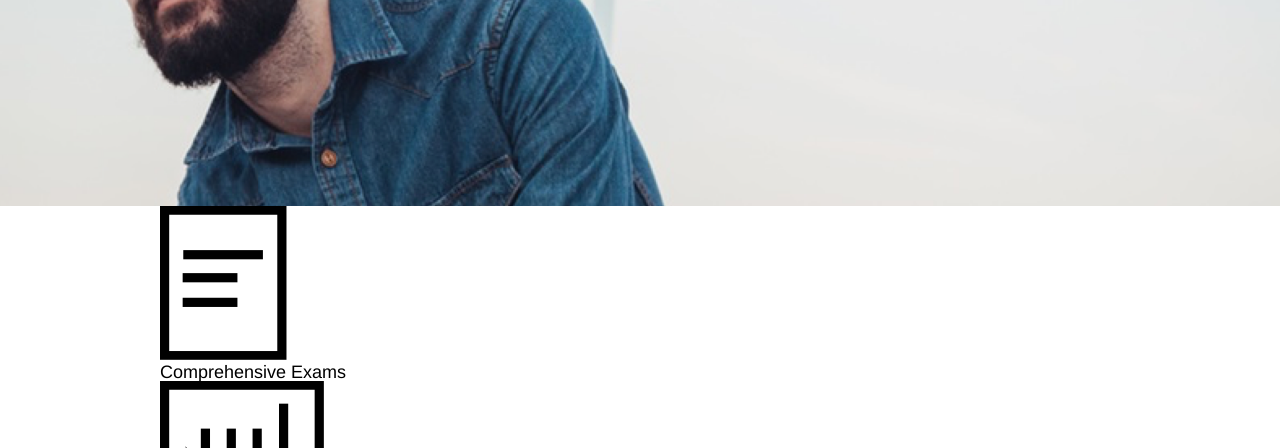
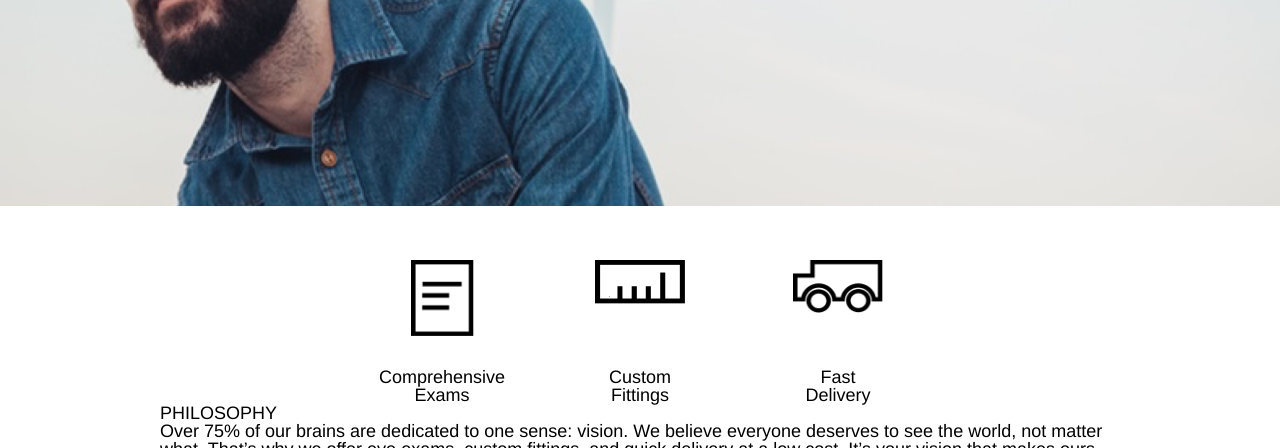
Before and after one commit to joshpetras/tortoiseshell-optics, a plain HTML site: page index.html in a window 1280 px wide. Shown: the part 352-800 px from the top of the page. Drawn offline with Linux system fonts and the light colour scheme.

Commit message:
Complete services desktop CSS.

```diff
--- a/index.html
+++ b/index.html
@@ -30,19 +30,19 @@
   <div class="site-container">
     <div class="services">
       <div class="service">
-        <div class="service-image">
+        <div class="service-image paper">
           <img src="resources/images/paper-icon.png" alt="Paper">
         </div>
         <p>Comprehensive Exams</p>
       </div>
       <div class="service">
-        <div class="service-image">
+        <div class="service-image ruler">
           <img src="resources/images/ruler-icon.png" alt="Ruler">
         </div>
         <p>Custom Fittings</p>
       </div>
       <div class="service">
-        <div class="service-image">
+        <div class="service-image truck">
           <img src="resources/images/truck-icon.png" alt="Truck">
         </div>
         <p>Fast Delivery</p>
--- a/resources/css/master.css
+++ b/resources/css/master.css
@@ -69,6 +69,41 @@ nav a {
   padding: 1.5rem 5rem;
 }
 
+.services {
+  display: flex;
+  justify-content: center;
+  align-items: center;
+  height: 8rem;
+  margin-top: 3rem;
+}
+
+.service {
+  display: flex;
+  flex-direction: column;
+  align-items: center;
+  justify-content: space-between;
+  height: 8rem;
+  width: 5rem;
+  margin: 0 3rem;
+}
+
+.service-image {
+  display: block;
+}
+
+.service-image img {
+  max-width: 5rem;
+  height: auto;
+}
+
+.service-image.paper img {
+  max-width: 3.5rem;
+}
+
+.service p {
+  text-align: center;
+}
+
 /* Tablet Settings */
 
 
```
